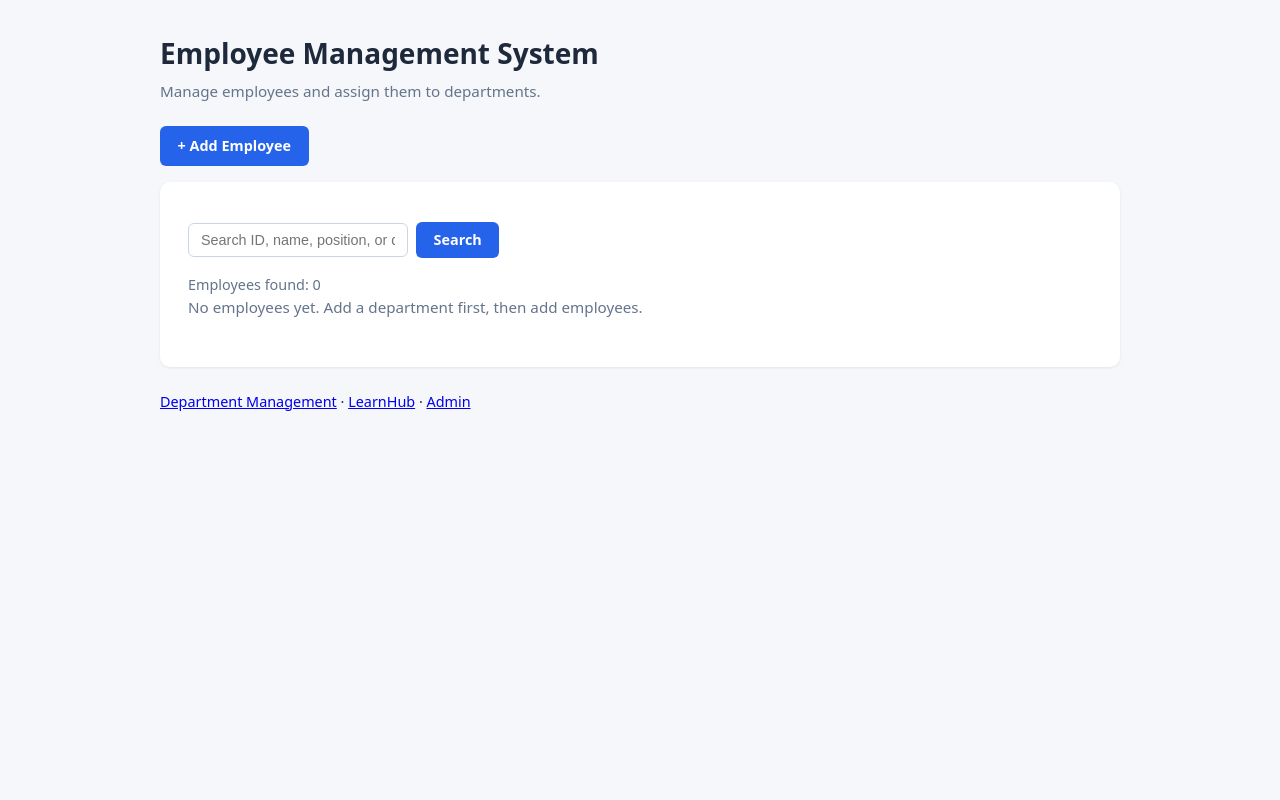
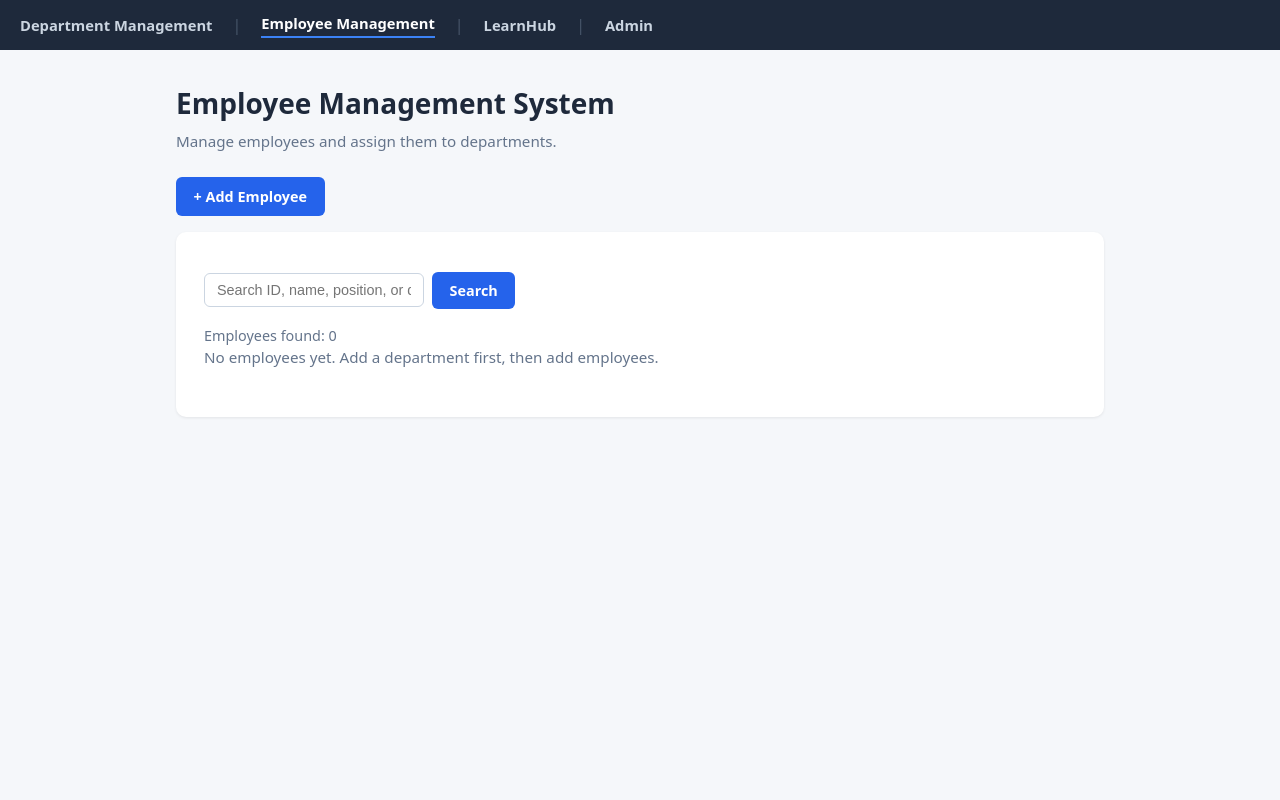
Before and after one commit to irincovictor-cmd/djangoFileTTH, a Django app: page /employees/ in a window 1280 px wide. Run offline with Django 5.2, Linux system fonts and the light colour scheme; data that the repository does not hold is empty.

Commit message:
Show Department and Employee Management side by side in shared nav

```diff
--- a/employee_management/templates/employee_management/base.html
+++ b/employee_management/templates/employee_management/base.html
@@ -12,9 +12,25 @@
       color: #1e293b;
       line-height: 1.5;
       min-height: 100vh;
-      padding: 2rem 1rem;
     }
-    .container { max-width: 960px; margin: 0 auto; }
+    .top-nav {
+      background: #1e293b;
+      padding: 0.75rem 1.25rem;
+      display: flex;
+      flex-wrap: wrap;
+      align-items: center;
+      gap: 0.35rem 1.25rem;
+    }
+    .top-nav a {
+      color: #cbd5e1;
+      text-decoration: none;
+      font-weight: 600;
+      font-size: 0.92rem;
+    }
+    .top-nav a:hover { color: #fff; }
+    .top-nav a.active { color: #fff; border-bottom: 2px solid #3b82f6; padding-bottom: 0.15rem; }
+    .top-nav .sep { color: #475569; }
+    .container { max-width: 960px; margin: 0 auto; padding: 2rem 1rem; }
     h1 { font-size: 1.75rem; font-weight: 700; margin-bottom: 0.35rem; }
     .subtitle { color: #64748b; margin-bottom: 1.5rem; font-size: 0.95rem; }
     .btn {
@@ -93,6 +109,15 @@
   </style>
 </head>
 <body>
+  <nav class="top-nav">
+    <a href="{% url 'department_list' %}" class="{% block nav_dept %}{% endblock %}">Department Management</a>
+    <span class="sep">|</span>
+    <a href="{% url 'employee_list' %}" class="{% block nav_emp %}{% endblock %}">Employee Management</a>
+    <span class="sep">|</span>
+    <a href="{% url 'home' %}">LearnHub</a>
+    <span class="sep">|</span>
+    <a href="/admin/">Admin</a>
+  </nav>
   <div class="container">
     {% if messages %}
       {% for message in messages %}
--- a/employee_management/templates/employee_management/index.html
+++ b/employee_management/templates/employee_management/index.html
@@ -1,6 +1,7 @@
 {% extends 'employee_management/base.html' %}
 
 {% block title %}Employee Management System{% endblock %}
+{% block nav_emp %}active{% endblock %}
 
 {% block content %}
 <h1>Employee Management System</h1>
@@ -52,10 +53,4 @@
   <p class="subtitle">No employees yet. Add a department first, then add employees.</p>
   {% endif %}
 </div>
-
-<p style="margin-top: 1.5rem; font-size: 0.9rem;">
-  <a href="{% url 'department_list' %}">Department Management</a>
-  · <a href="{% url 'home' %}">LearnHub</a>
-  · <a href="/admin/">Admin</a>
-</p>
 {% endblock %}
```
Also changed, not shown: department_management/templates/department_management/base.html (+27 -2 lines), department_management/templates/department_management/index.html (+1 -6 lines).
